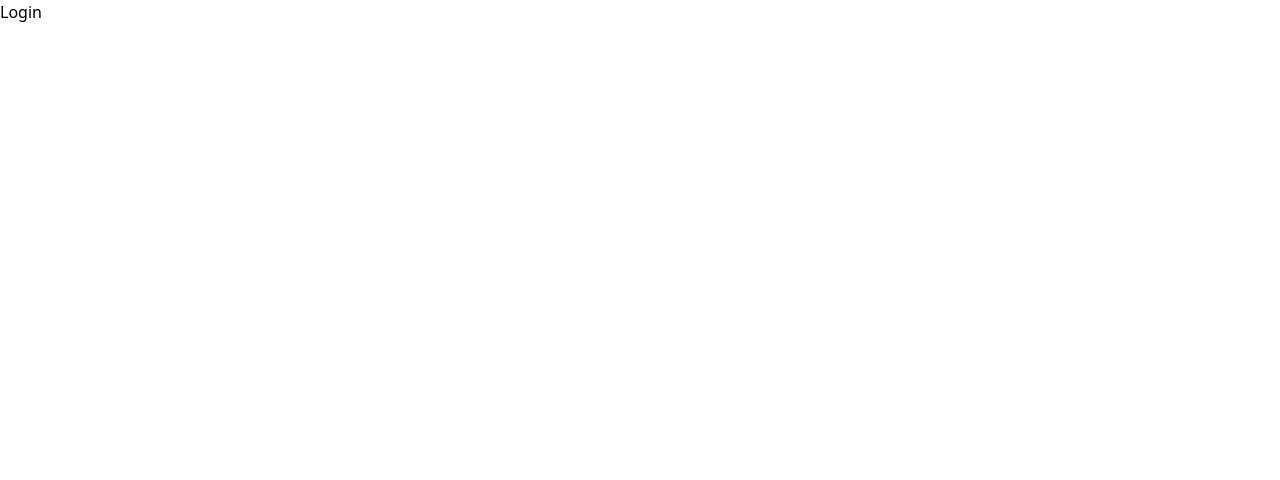
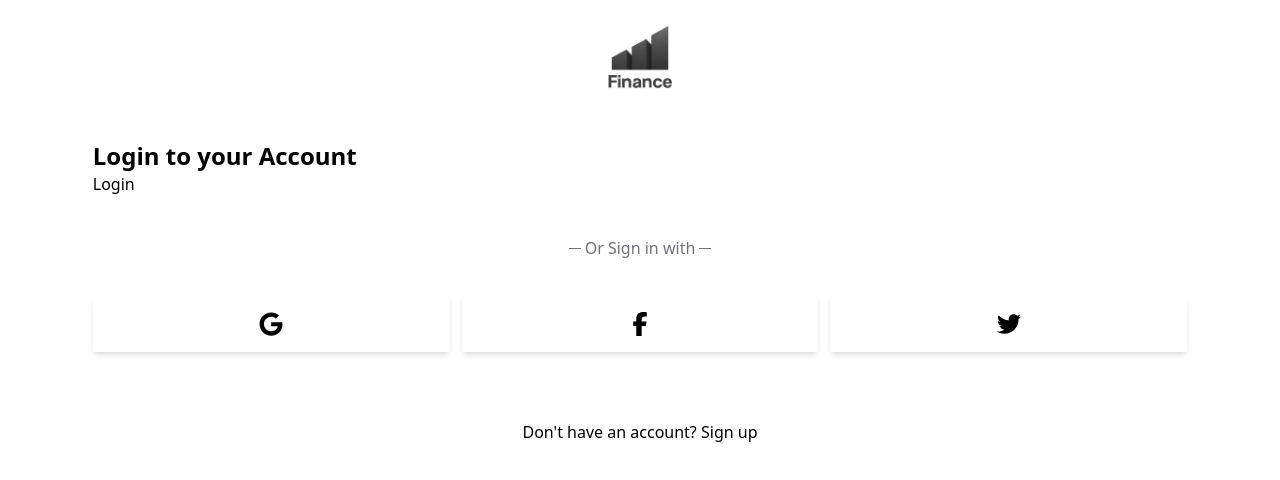
Before and after one commit to Cleve-keem/finance-app, a React (Vite) app: page /login in a window 1280 px wide. Shown: the top 480 px of the page. Built offline with nearby package versions, Linux system fonts and the light colour scheme.

Commit message:
styled authLayout

```diff
--- a/src/App.jsx
+++ b/src/App.jsx
@@ -8,8 +8,8 @@ function App() {
   return (
     <BrowserRouter>
       <Routes>
+        <Route index element={<OnboardingSlider />} />
         <Route element={<AuthLayout />}>
-          <Route index element={<OnboardingSlider />} />
           <Route path="/login" element={<Login />} />
           <Route path="/register" element={<Register />} />
         </Route>
--- a/src/Layouts/AuthLayout.jsx
+++ b/src/Layouts/AuthLayout.jsx
@@ -1,10 +1,57 @@
 import React from "react";
-import { Outlet } from "react-router";
+import { FaGoogle } from "react-icons/fa";
+import { FaFacebookF, FaTwitter } from "react-icons/fa6";
+import { Link, Outlet, useLocation } from "react-router";
 
 export default function AuthLayout() {
+  const location = useLocation();
+  const isLoginPage = location.pathname.includes("/login");
   return (
-    <div>
-      <Outlet />
+    <div className="w-full px-8">
+      <div className="w-[90%] mx-auto">
+        <div className="flex justify-center">
+          <div className="size-30 mb-5">
+            <img src="/finance.jpg" alt="finance logo" />
+          </div>
+        </div>
+        <p className="text-2xl font-semibold">
+          {isLoginPage ? "Login to your Account" : "Create your Account"}
+        </p>
+        <div>
+          <Outlet />
+        </div>
+        <div className="flex flex-col gap-9 py-10">
+          <div className="flex items-center justify-center gap-1 text-zinc-500">
+            <div className="w-3 h-[1px] bg-zinc-500" />
+            <p>
+              Or <span>{isLoginPage ? "Sign in" : "Sign up"} </span>with
+            </p>
+            <div className="w-3 h-[1px] bg-zinc-500" />
+          </div>
+          <ul className="flex items-center gap-3">
+            <li className="text-2xl flex-1 flex justify-center shadow-md p-4">
+              <a href="#" className="block text-inherit">
+                <FaGoogle />
+              </a>
+            </li>
+            <li className="text-2xl flex-1 flex justify-center shadow-md p-4">
+              <a href="" className="block text-inherit">
+                <FaFacebookF />
+              </a>
+            </li>
+            <li className="text-2xl flex-1 flex justify-center shadow-md p-4">
+              <a href="" className="block text-inherit">
+                <FaTwitter />
+              </a>
+            </li>
+          </ul>
+        </div>
+        {isLoginPage && (
+          <p className="text-center my-7">
+            Don't have an account? <Link>Sign up</Link>
+          </p>
+        )}
+      </div>
     </div>
   );
 }
```
